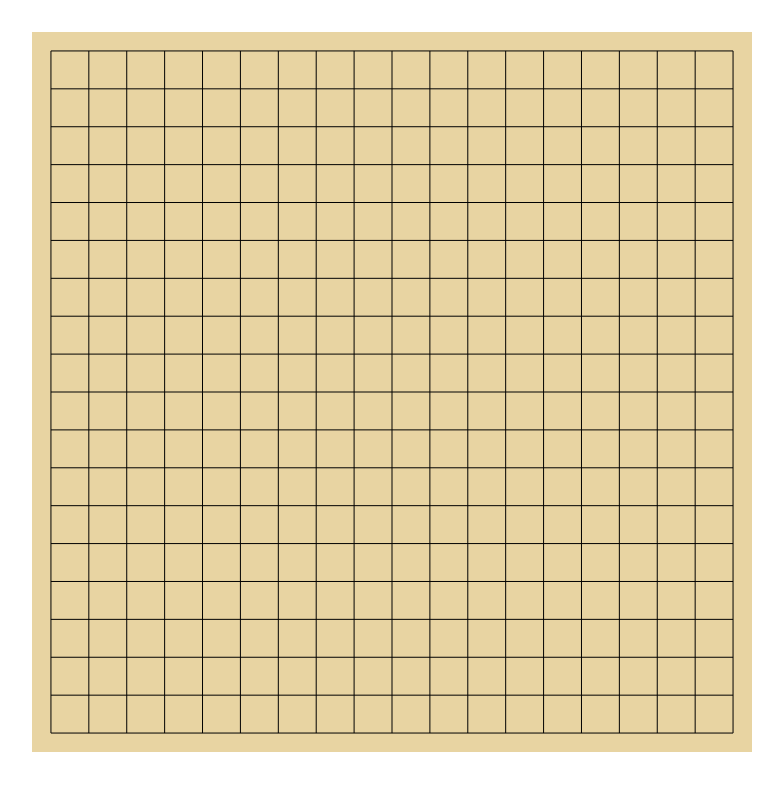
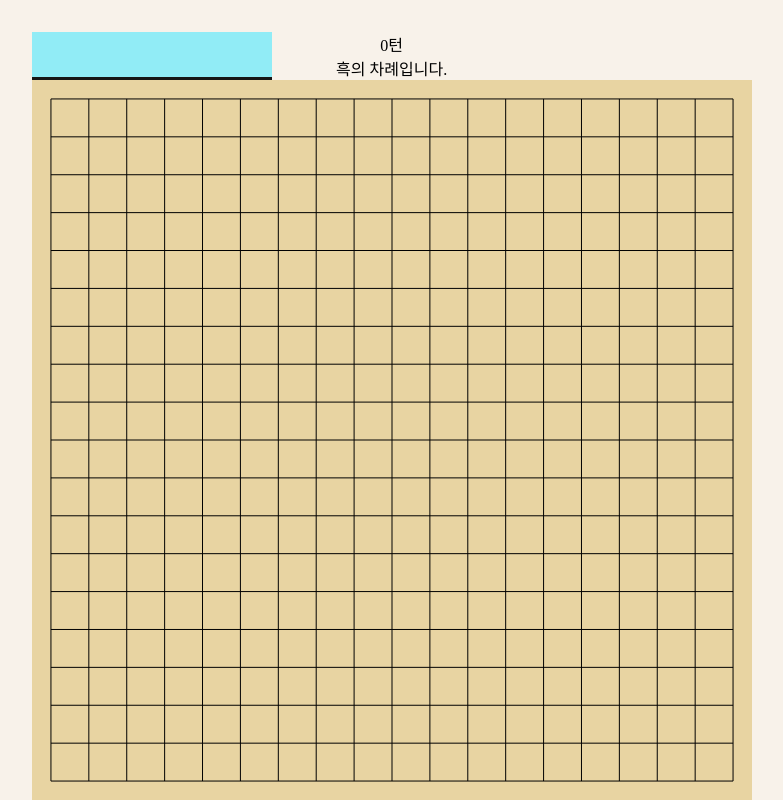
Before and after one commit to wjdgus9033/2-Team-Game-Project, a plain HTML site: page 2TeamGame/mjh/omok2/index.html in a window 1280 px wide. Shown: the whole page, without its empty margins (248-1031 px from the left). Drawn offline with Linux system fonts and the light colour scheme.

Commit message:
게임 턴, 플레이어 표시 추가

```diff
--- a/2TeamGame/mjh/omok2/css/style.css
+++ b/2TeamGame/mjh/omok2/css/style.css
@@ -3,13 +3,44 @@
   padding: 0;
   box-sizing: border-box;
 }
+body {
+  width: 100%;
+  height: 100vh;
+  display: flex;
+  justify-content: center;
+  background-color: rgb(248, 242, 234);
+}
 
 #container {
   display: flex;
+  flex-direction: column;
   justify-content: center;
   align-items: center;
-    padding: 2rem;
+  margin: 2rem;
+  width: 80%;
+  height: 48rem;
 }
 
-#game-board {
+#game-status-wrapper {
+  display: flex;
+  width: 45rem;
+  text-align: center;
 }
+#game-status {
+  display: flex;
+  flex-direction: column;
+  justify-content: center;
+  align-items: center;
+}
+
+#player-1,
+#player2 {
+  transition: background-color 0.3s ease;
+}
+
+#game-status,
+#player-1,
+#player-2 {
+  height: 3rem;
+  width: 33.3%;
+}
--- a/2TeamGame/mjh/omok2/index.html
+++ b/2TeamGame/mjh/omok2/index.html
@@ -7,7 +7,16 @@
     <link href="./css/style.css" rel="stylesheet" />
   </head>
   <body>
+    <div id="modal"></div>
     <div id="container">
+      <div id="game-status-wrapper">
+        <div id="player-1"></div>
+        <div id="game-status">
+          <p><span id="turn-count">dd</span></p>
+          <p><span id="turn-player"></span></p>
+        </div>
+        <div id="player-2"></div>
+      </div>
       <div id="canvas-wrapper"></div>
     </div>
 
--- a/2TeamGame/mjh/omok2/js/app.js
+++ b/2TeamGame/mjh/omok2/js/app.js
@@ -1,5 +1,9 @@
 const container = document.getElementById("container");
 const canvasWrapper = document.getElementById("canvas-wrapper");
+const player1El = document.getElementById("player-1");
+const player2El = document.getElementById("player-2");
+const turnCountEl = document.getElementById("turn-count");
+const turnPlayerEl = document.getElementById("turn-player");
 let comboPatterns = [];
 
 const game = {
--- a/2TeamGame/mjh/omok2/js/game.js
+++ b/2TeamGame/mjh/omok2/js/game.js
@@ -3,17 +3,24 @@
 function startFn() {
   this.canvas.width = 720;
   this.canvas.height = 720;
-    this.cellSize = ((this.canvas.width+this.canvas.height)/2) / this.boardCell;
+  this.canvas.style.display = "block";
+  this.cellSize = (this.canvas.width + this.canvas.height) / 2 / this.boardCell;
   this.context = this.canvas.getContext("2d");
   this.canvas.id = "game-board";
   this.canvas.addEventListener("click", handleClick);
   canvasWrapper.insertBefore(this.canvas, canvasWrapper.childNodes[0]);
   this.drawBoard();
   this.createBoardStatus();
-    generateWinningCombos(this.boardCell,this.toWin);
+  generateWinningCombos(this.boardCell, this.toWin);
+
+  turnCountEl.textContent = `${this.currentRound}턴`;
+  turnPlayerEl.textContent = `${
+    this.player[this.activePlayer].name
+  }의 차례입니다.`;
+      player1El.style.background = "rgb(145, 236, 246)";
+  player1El.style.borderBottom = "3px solid rgb(22, 22, 22)";
   console.log(this.boardStatus);
 }
-
 
 function handleClick(e) {
   const rect = game.canvas.getBoundingClientRect();
@@ -34,7 +41,6 @@ function handleClick(e) {
   checkGameOver(game.boardStatus, comboPatterns);
 
   game.switchPlayer();
-
 }
 
 function createBoardStatusFn() {
@@ -87,6 +93,7 @@ function drawStoneFn(row, col, color) {
 
 function switchPlayerFn() {
   this.activePlayer = this.activePlayer === 1 ? 2 : 1;
+  updateTurn(this.activePlayer);
 }
 
 function gameOverFn(playerNum) {
@@ -102,11 +109,28 @@ function gameOverFn(playerNum) {
   }
 }
 
+function updateTurn(player) {
+  turnCountEl.textContent = `${game.currentRound}턴`;
+  turnPlayerEl.textContent = `${game.player[player].name}의 차례입니다.`;
+
+  if (player === 1) {
+    player1El.style.background = "rgb(145, 236, 246)";
+    player2El.style.background = "inherit";
+    player1El.style.borderBottom = "3px solid rgb(22, 22, 22)";
+    player2El.style.borderBottom = "none";
+  } else {
+    player2El.style.background = "rgb(145, 236, 246)";
+    player1El.style.background = "inherit";
+    player2El.style.borderBottom = "3px solid rgb(255, 255, 255)";
+    player1El.style.borderBottom = "none";
+  }
+}
+
 // -------------------승리 체크용 기능 함수--------------- -
 
 function checkGameOver(status, combos) {
   game.currentRound++;
-  if (game.currentRound === (19 * 19) - 1) {
+  if (game.currentRound === 19 * 19) {
     return game.gameOver(-1);
   }
 
```
Also changed, not shown: 1 other file. Lines whose indentation alone changed are shown as unchanged.
